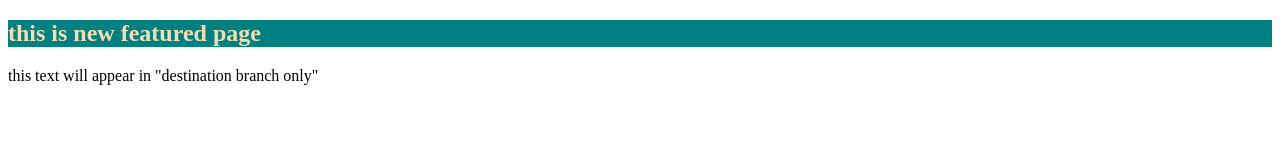
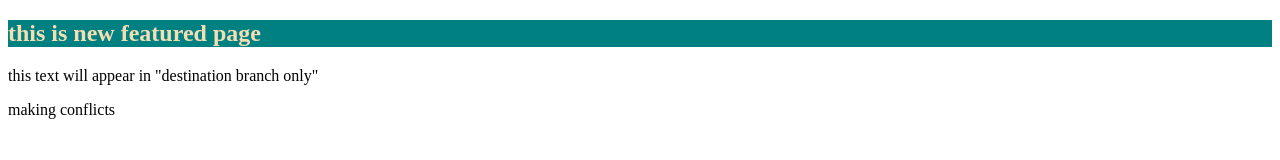
Before and after one commit to Hanzala-khan/learninig_git_github, a plain HTML site: page new_features/index.html in a window 1280 px wide. Drawn offline with Linux system fonts and the light colour scheme.

Commit message:
changes maked on the line of featured and main branches

```diff
--- a/new_features/index.html
+++ b/new_features/index.html
@@ -22,6 +22,9 @@
         <p>
             this text will appear in "destination branch only"
         </p>
+        <p>
+            making conflicts
+        </p>
     </div>
 </body>
 
```
